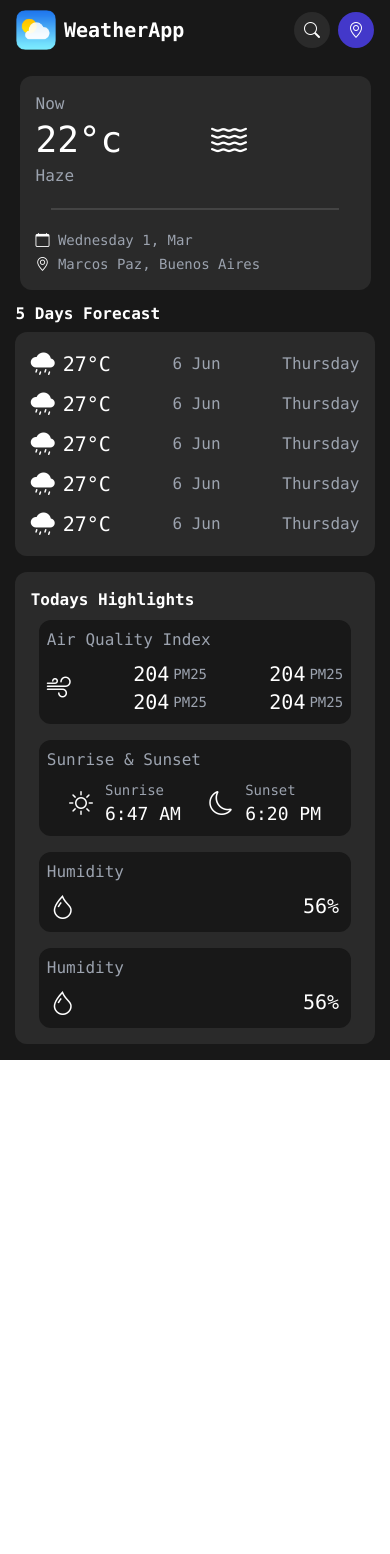
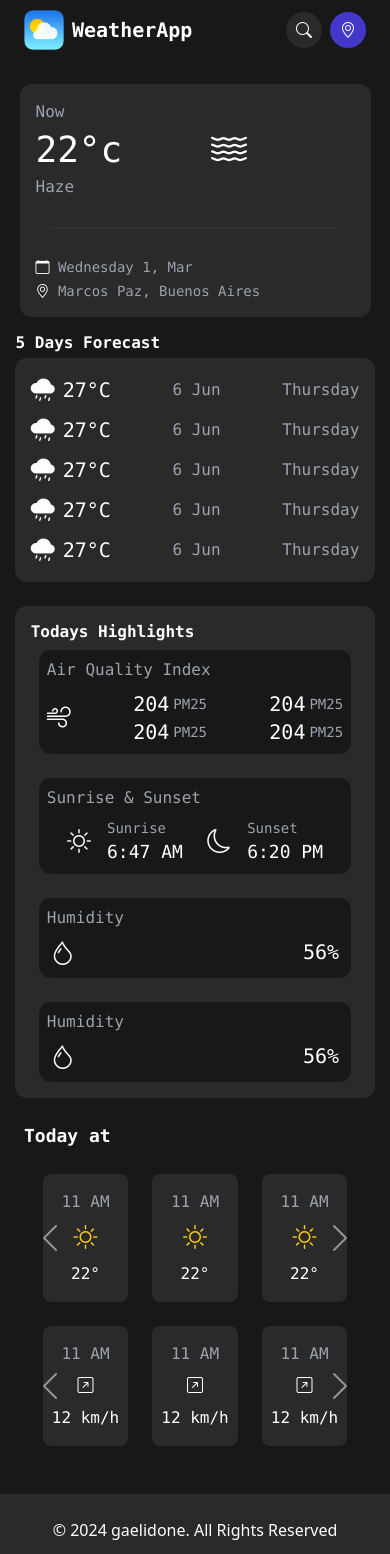
Before and after one commit to gaelidone/weather-app-REACT, a React (Vite) app: page / in a window 390 px wide. Shown: the top 1554 px of the page. Before the commit the page ends 1060 px from the top, so only its background shows below. Built offline with nearby package versions, Linux system fonts and the light colour scheme.

Commit message:
termine el diseño de la pagina, solo mobile first

```diff
--- a/package.json
+++ b/package.json
@@ -10,8 +10,11 @@
     "preview": "vite preview"
   },
   "dependencies": {
+    "@popperjs/core": "^2.11.8",
+    "bootstrap": "^5.3.3",
     "bootstrap-icons": "^1.11.3",
     "react": "^18.2.0",
+    "react-bootstrap": "^2.10.2",
     "react-dom": "^18.2.0"
   },
   "devDependencies": {
--- a/src/App.jsx
+++ b/src/App.jsx
@@ -1,10 +1,11 @@
 import { useState } from 'react'
 import getWeather from './getWeather.js'
-import 'bootstrap-icons/font/bootstrap-icons.css';
+import 'bootstrap-icons/font/bootstrap-icons.css'; import 'bootstrap/dist/css/bootstrap.min.css'; import 'bootstrap/dist/js/bootstrap.bundle.min.js';
 import logo from './img/weatherApp-logo.webp'
 import Search from './components/Search.jsx'; import NowCard from './components/NowCard.jsx';
 import WeekCard from './components/WeekCard.jsx'; import TodayHighlights from './components/TodayHighlights.jsx';
- TodayHighlights
+import WrapToday from './components/WrapToday.jsx';
+
 function App() {
 
   return (
@@ -25,7 +26,20 @@ function App() {
         <h4 className='pt-3 pb-1.5 font-semibold w-[92%] mx-auto '>5 Days Forecast</h4>
         <WeekCard />
         <TodayHighlights />
+        <div>
+          <WrapToday />
+        </div>
       </main>
+
+      <footer className="bg-blackSec text-white py-4">
+        <div className="container mx-auto text-center">
+          <p className="mb-2">&copy; 2024 gaelidone. All Rights Reserved</p>
+          <p className="mb-2">Powered by OpenWeatherMap API.</p>
+          <a href="https://github.com/gaelidone" target="_blank" rel="noopener noreferrer" className="mx-2">
+            <i className="bi bi-github text-3xl"></i>
+          </a>
+        </div>
+      </footer>
     </>
   )
 }
--- /dev/null
+++ b/src/components/Carousel.jsx
@@ -0,0 +1,60 @@
+import { SunCycle, Wind } from "./TodayForHours";
+
+function Carousel({ id, tipo }) {
+  const ComponentToRender = tipo === "SunCycle" ? SunCycle : Wind;
+
+  return (
+    <div className="mt-4">
+      <div id={id} className="carousel slide" data-bs-ride="carousel">
+        <div className="carousel-inner">
+          <div className="carousel-item active">
+            <div className="d-flex justify-content-center gap-6">
+              <div className="col-3">
+                <ComponentToRender />
+              </div>
+              <div className="col-3">
+                <ComponentToRender />
+              </div>
+              <div className="col-3">
+                <ComponentToRender />
+              </div>
+            </div>
+          </div>
+          <div className="carousel-item">
+            <div className="d-flex justify-content-center">
+              <div className="col-4">
+                <div className="w-28 h-28 bg-red-400 mx-auto"></div>
+              </div>
+              <div className="col-4">
+                <div className="w-28 h-28 bg-red-600 mx-auto"></div>
+              </div>
+              <div className="col-4">
+                <div className="w-28 h-28 bg-blue-800 mx-auto"></div>
+              </div>
+            </div>
+          </div>
+          <div className="carousel-item">
+            <div className="d-flex justify-content-center">
+              <div className="col-4">
+                <div className="w-28 h-28 bg-green-300 mx-auto"></div>
+              </div>
+              <div className="col-4">
+                <div className="w-28 h-28 bg-green-800 mx-auto"></div>
+              </div>
+            </div>
+          </div>
+        </div>
+        <button className="carousel-control-prev" type="button" data-bs-target={`#${id}`} data-bs-slide="prev">
+          <span className="carousel-control-prev-icon" aria-hidden="true"></span>
+          <span className="visually-hidden">Previous</span>
+        </button>
+        <button className="carousel-control-next" type="button" data-bs-target={`#${id}`} data-bs-slide="next">
+          <span className="carousel-control-next-icon" aria-hidden="true"></span>
+          <span className="visually-hidden">Next</span>
+        </button>
+      </div>
+    </div>
+  );
+}
+
+export default Carousel;
--- /dev/null
+++ b/src/components/TodayForHours.jsx
@@ -0,0 +1,21 @@
+import React from 'react';
+
+export function SunCycle() {
+  return (
+    <div className="bg-blackSec flex flex-col gap-2 px-2 py-3 rounded-lg text-center">
+      <p className="text-gray-400">11 AM</p>
+      <i className="bi bi-brightness-high text-2xl text-yellow-400"></i>
+      <p>22°</p>
+    </div>
+  );
+}
+
+export function Wind() {
+  return (
+    <div className="bg-blackSec flex flex-col gap-2 px-2 py-3 rounded-lg text-center">
+      <p className="text-gray-400">11 AM</p>
+      <i className="bi bi-arrow-up-right-square"></i>
+      <p>12 km/h</p>
+    </div>
+  );
+}
--- /dev/null
+++ b/src/components/WrapToday.jsx
@@ -0,0 +1,16 @@
+import Carousel from "./Carousel";
+import img from "../img/weatherApp-logo.webp";
+
+function WrapToday() {
+  return (
+    <>
+      <section className="flex flex-col mx-auto p-4 rounded-xl w-full">
+        <h4 className="font-bold text-lg">Today at</h4>
+        <Carousel tipo="SunCycle" id="carouselSunCycle"/>
+        <Carousel tipo="Wind" id="carouselWind"/>
+      </section>
+    </>
+  );
+}
+
+export default WrapToday;
```
Also changed, not shown: 1 other file (tests, documents, lock files or other folders).
